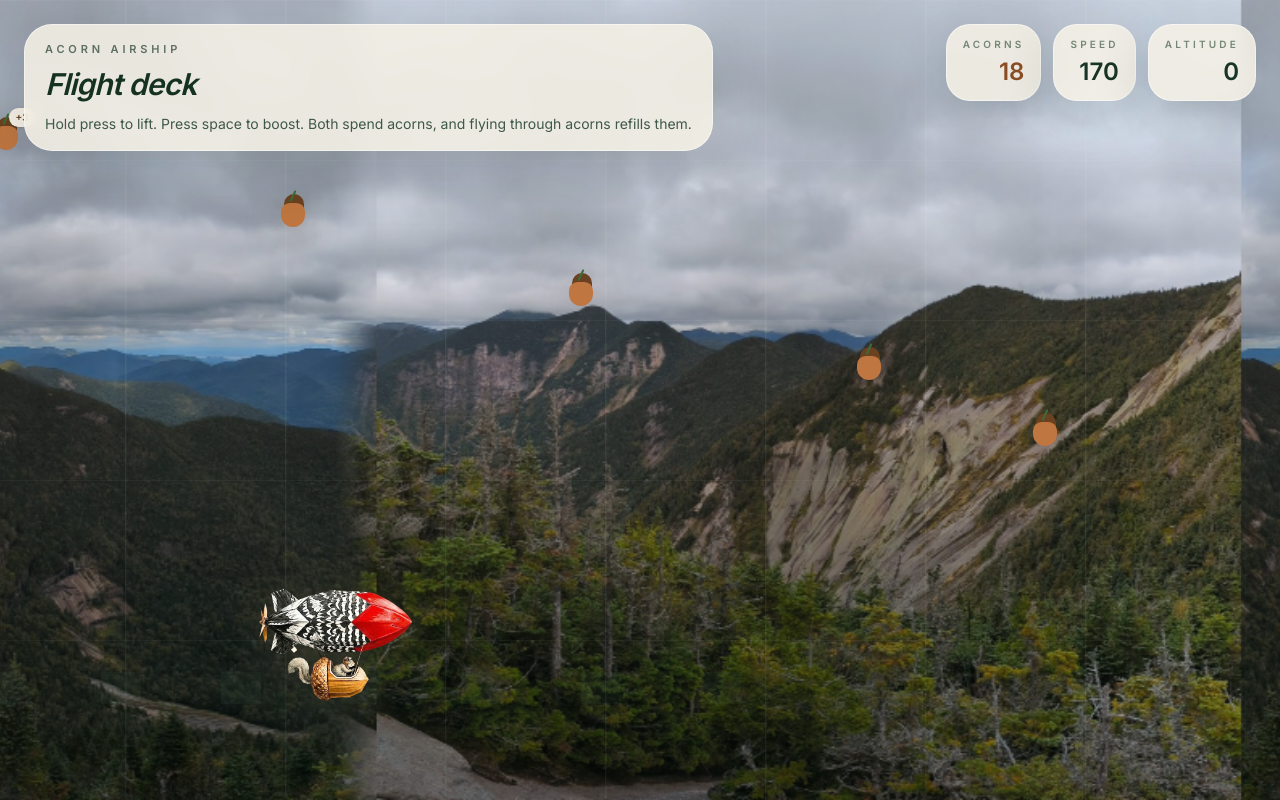
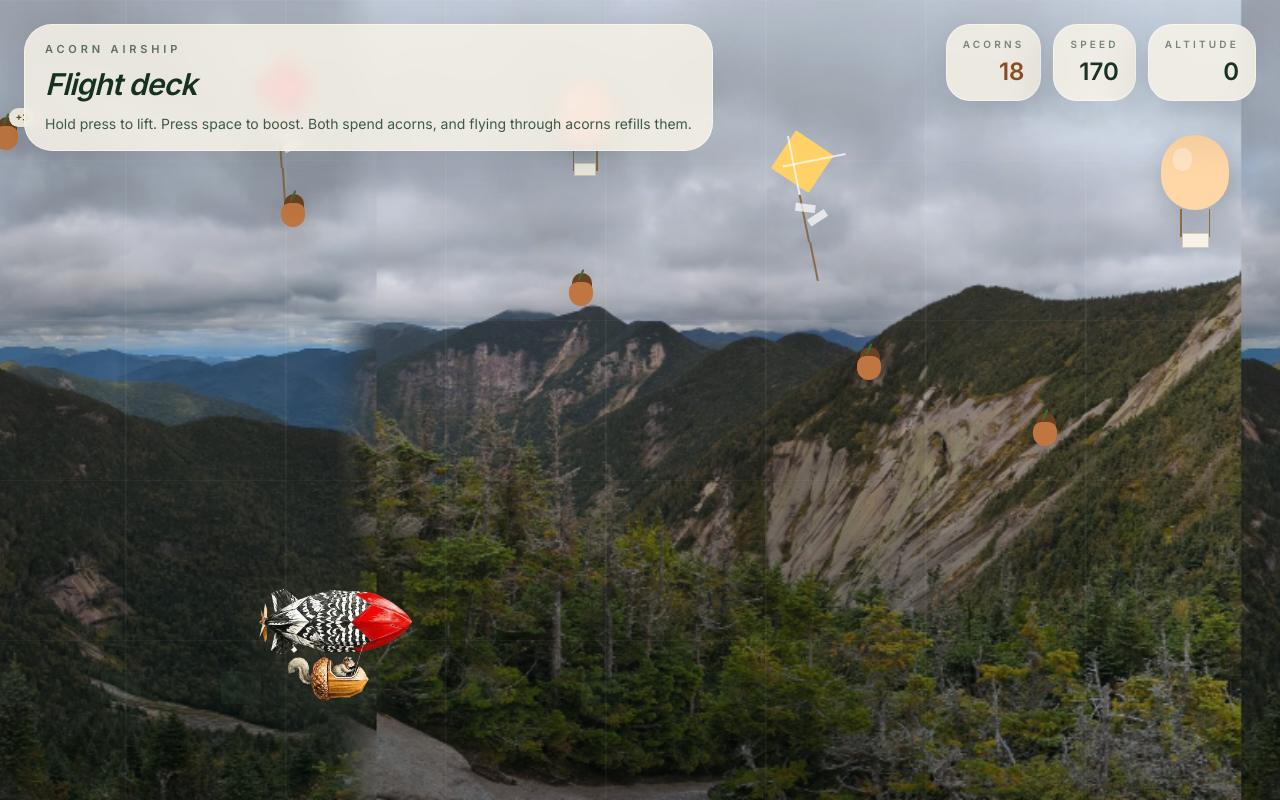
Before and after one commit to ithacaben-design/airship2, a React (Vite) app: page / in a window 1280 px wide. Both pictures are taken after a click on the button "LAUNCH FLIGHT". Built offline with nearby package versions, Linux system fonts and the light colour scheme.

Commit message:
Add balloons and kites to the flight path

```diff
--- a/src/GameApp.tsx
+++ b/src/GameApp.tsx
@@ -20,6 +20,21 @@ type AcornPickup = {
   value: number;
   phase: number;
   collected: boolean;
+};
+
+type Kite = {
+  worldX: number;
+  y: number;
+  sway: number;
+  color: string;
+};
+
+type Balloon = {
+  worldX: number;
+  y: number;
+  size: number;
+  phase: number;
+  color: string;
 };
 
 type LayerConfig = {
@@ -82,6 +97,8 @@ export default function GameApp() {
   const liftRef = useRef(liftActive);
   const boostRef = useRef(boostActive);
   const pickupsRef = useRef<AcornPickup[]>([]);
+  const kitesRef = useRef<Kite[]>([]);
+  const balloonsRef = useRef<Balloon[]>([]);
 
   useEffect(() => {
     shipYRef.current = shipY;
@@ -130,6 +147,21 @@ export default function GameApp() {
       value: index % 6 === 0 ? 3 : 1,
       phase: index * 0.8,
       collected: false,
+    }));
+
+    kitesRef.current = Array.from({length: 16}, (_, index) => ({
+      worldX: 620 + index * 520,
+      y: 110 + ((index * 73) % Math.max(120, viewport.height - 420)),
+      sway: index * 0.9,
+      color: ['#ef476f', '#ffd166', '#06d6a0', '#118ab2'][index % 4],
+    }));
+
+    balloonsRef.current = Array.from({length: 14}, (_, index) => ({
+      worldX: 880 + index * 610,
+      y: 130 + ((index * 81) % Math.max(140, viewport.height - 430)),
+      size: 28 + (index % 3) * 6,
+      phase: index * 0.7,
+      color: ['#ffadad', '#ffd6a5', '#fdffb6', '#caffbf', '#9bf6ff'][index % 5],
     }));
   }, [viewport.height]);
 
@@ -273,6 +305,14 @@ export default function GameApp() {
     const pickupScreenX = pickup.worldX - worldScroll;
     return pickupScreenX > -80 && pickupScreenX < viewport.width + 80;
   });
+  const visibleKites = kitesRef.current.filter((kite) => {
+    const kiteScreenX = kite.worldX - worldScroll * 0.82;
+    return kiteScreenX > -120 && kiteScreenX < viewport.width + 120;
+  });
+  const visibleBalloons = balloonsRef.current.filter((balloon) => {
+    const balloonScreenX = balloon.worldX - worldScroll * 0.68;
+    return balloonScreenX > -140 && balloonScreenX < viewport.width + 140;
+  });
   const shipShadow = useMemo(
     () => `drop-shadow(0 24px 28px rgba(36, 48, 43, 0.28)) drop-shadow(0 0 22px rgba(238, 197, 122, ${liftActive ? 0.36 : 0.12}))`,
     [liftActive],
@@ -308,6 +348,88 @@ export default function GameApp() {
           transform: `translateX(${-worldScroll * 1.15}px)`,
         }}
       />
+
+      {visibleKites.map((kite) => {
+        const kiteScreenX = kite.worldX - worldScroll * 0.82;
+        const kiteScreenY = kite.y + Math.sin(worldScroll * 0.01 + kite.sway) * 24;
+        const kiteRotation = Math.sin(worldScroll * 0.008 + kite.sway) * 12;
+
+        return (
+          <div
+            key={kite.worldX}
+            className="pointer-events-none absolute"
+            style={{
+              left: kiteScreenX - 22,
+              top: kiteScreenY - 32,
+              transform: `rotate(${kiteRotation}deg)`,
+            }}
+          >
+            <div className="relative h-28 w-20">
+              <div
+                className="absolute left-3 top-0 h-16 w-16"
+                style={{
+                  background: kite.color,
+                  clipPath: 'polygon(50% 0%, 100% 50%, 50% 100%, 0% 50%)',
+                  boxShadow: '0 12px 24px rgba(17, 34, 26, 0.18)',
+                }}
+              />
+              <div className="absolute left-[34px] top-1 h-15 w-[2px] bg-white/70" />
+              <div className="absolute left-6 top-8 h-[2px] w-16 bg-white/70" />
+              <div className="absolute left-[34px] top-16 h-12 w-[2px] bg-[#8b6a49]" />
+              <div className="absolute left-[35px] top-28 h-10 w-[2px] bg-[#8b6a49]" />
+              <div className="absolute left-[28px] top-[74px] h-2 w-5 bg-white/70 rotate-[18deg]" />
+              <div className="absolute left-[38px] top-[86px] h-2 w-5 bg-white/70 -rotate-[22deg]" />
+            </div>
+          </div>
+        );
+      })}
+
+      {visibleBalloons.map((balloon) => {
+        const balloonScreenX = balloon.worldX - worldScroll * 0.68;
+        const balloonScreenY = balloon.y + Math.sin(worldScroll * 0.007 + balloon.phase) * 26;
+
+        return (
+          <div
+            key={balloon.worldX}
+            className="pointer-events-none absolute"
+            style={{
+              left: balloonScreenX - balloon.size,
+              top: balloonScreenY - balloon.size * 1.8,
+            }}
+          >
+            <div
+              className="relative"
+              style={{width: balloon.size * 2, height: balloon.size * 3}}
+            >
+              <div
+                className="absolute left-0 top-0 rounded-full"
+                style={{
+                  width: balloon.size * 2,
+                  height: balloon.size * 2.2,
+                  background: balloon.color,
+                  boxShadow: '0 16px 28px rgba(17, 34, 26, 0.18)',
+                }}
+              />
+              <div
+                className="absolute left-[18%] top-[12%] rounded-full bg-white/35"
+                style={{
+                  width: balloon.size * 0.55,
+                  height: balloon.size * 0.7,
+                }}
+              />
+              <div className="absolute left-[28%] top-[72%] h-7 w-[1.5px] bg-[#8b6a49]" />
+              <div className="absolute left-[70%] top-[72%] h-7 w-[1.5px] bg-[#8b6a49]" />
+              <div
+                className="absolute left-[30%] top-[96%] border border-[#8b6a49]/30 bg-[#f7f2e7]"
+                style={{
+                  width: balloon.size * 0.8,
+                  height: balloon.size * 0.45,
+                }}
+              />
+            </div>
+          </div>
+        );
+      })}
 
       {visiblePickups.map((pickup) => {
         const pickupScreenX = pickup.worldX - worldScroll;
```
